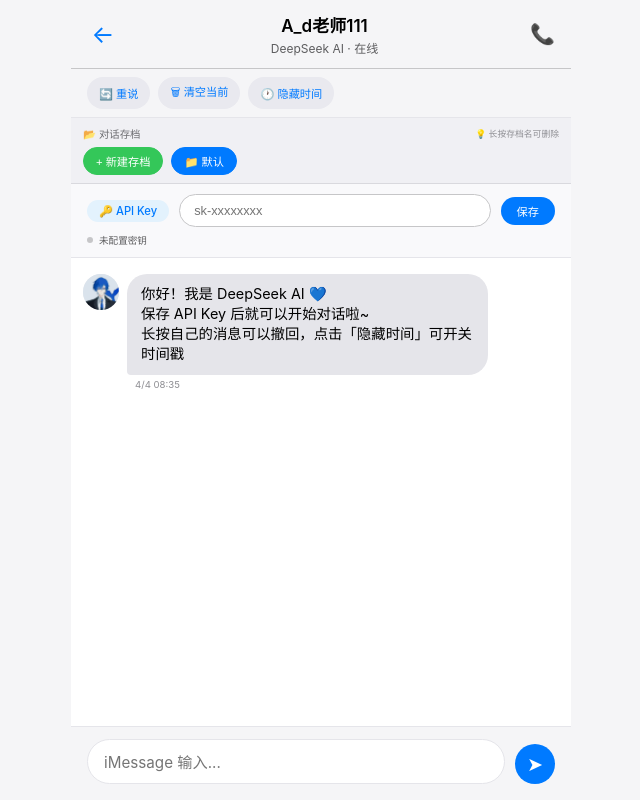
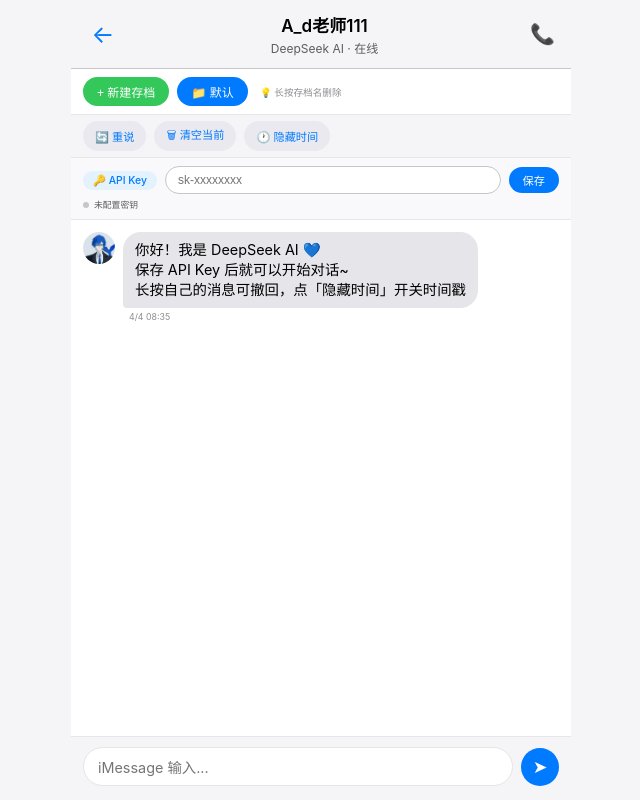
Before and after one commit to Ugu0u0/ds, a plain HTML site: page index.html in a window 1280 px wide. Shown: the whole page, without its empty margins (319-959 px from the left). Drawn offline with Linux system fonts and the light colour scheme.

Commit message:
Update index.html

```diff
--- a/index.html
+++ b/index.html
@@ -67,8 +67,44 @@
             cursor: pointer;
         }
 
+        /* 存档栏 - 放在最顶部下面 */
+        .archive-bar {
+            background: #ffffff;
+            padding: 8px 12px;
+            border-bottom: 0.5px solid #e5e5ea;
+            flex-shrink: 0;
+            overflow-x: auto;
+            white-space: nowrap;
+            display: flex;
+            gap: 8px;
+            align-items: center;
+        }
+        .archive-btn {
+            background: #e9e9ef;
+            border: none;
+            padding: 6px 14px;
+            border-radius: 20px;
+            font-size: 0.75rem;
+            color: #007aff;
+            cursor: pointer;
+            display: inline-block;
+        }
+        .archive-btn.active {
+            background: #007aff;
+            color: white;
+        }
+        .new-archive-btn {
+            background: #34c759;
+            color: white;
+        }
+        .archive-tip {
+            font-size: 0.6rem;
+            color: #8e8e93;
+            margin-left: 4px;
+        }
+
         .action-bar {
-            padding: 8px 16px;
+            padding: 6px 12px;
             background: #f5f5f7;
             display: flex;
             gap: 8px;
@@ -79,7 +115,7 @@
         .action-btn {
             background: #e9e9ef;
             border: none;
-            padding: 6px 12px;
+            padding: 5px 12px;
             border-radius: 20px;
             font-size: 0.7rem;
             font-weight: 500;
@@ -88,96 +124,48 @@
         }
         .action-btn:active { background: #d1d1d6; }
 
-        /* 存档栏 - 独立显眼区域 */
-        .archive-section {
-            background: #f0f0f4;
+        .api-section {
             padding: 8px 12px;
-            border-bottom: 0.5px solid #d9d9de;
-            flex-shrink: 0;
-        }
-        .archive-label {
-            font-size: 0.65rem;
-            color: #6c6c70;
-            margin-bottom: 6px;
-            display: flex;
-            justify-content: space-between;
-            align-items: center;
-        }
-        .archive-buttons {
-            display: flex;
-            gap: 8px;
-            flex-wrap: wrap;
-            align-items: center;
-        }
-        .archive-btn {
-            background: white;
-            border: 0.5px solid #c6c6c8;
-            padding: 5px 12px;
-            border-radius: 16px;
-            font-size: 0.7rem;
-            color: #007aff;
-            cursor: pointer;
-            white-space: nowrap;
-        }
-        .archive-btn.active {
-            background: #007aff;
-            color: white;
-            border-color: #007aff;
-        }
-        .new-archive-btn {
-            background: #34c759;
-            border-color: #34c759;
-            color: white;
-        }
-        .delete-hint {
-            font-size: 0.55rem;
-            color: #8e8e93;
-        }
-
-        .api-section {
-            padding: 10px 16px;
             background: #f9f9fb;
             border-bottom: 0.5px solid #e5e5ea;
             flex-shrink: 0;
         }
         .api-input-group {
             display: flex;
-            gap: 10px;
+            gap: 8px;
             align-items: center;
         }
         .api-input-group label {
-            font-size: 0.7rem;
+            font-size: 0.65rem;
             font-weight: 500;
             color: #007aff;
             background: #e3f2fd;
-            padding: 4px 12px;
+            padding: 3px 10px;
             border-radius: 20px;
         }
         #apiKeyInput {
             flex: 1;
-            padding: 8px 14px;
+            padding: 6px 12px;
             border: 0.5px solid #c6c6c8;
             border-radius: 28px;
-            font-size: 0.8rem;
+            font-size: 0.75rem;
             background: white;
             outline: none;
         }
-        #apiKeyInput:focus { border-color: #007aff; }
         .save-key-btn {
             background: #007aff;
             border: none;
-            padding: 6px 16px;
+            padding: 5px 14px;
             border-radius: 30px;
             color: white;
-            font-weight: 500;
             font-size: 0.7rem;
         }
         .status-badge {
-            margin-top: 6px;
-            font-size: 0.6rem;
+            margin-top: 4px;
+            font-size: 0.55rem;
             display: flex;
             align-items: center;
-            gap: 6px;
+            gap: 5px;
             color: #5c5c5e;
         }
         .status-dot {
@@ -190,15 +178,15 @@
         .clear-btn {
             background: none;
             border: none;
-            font-size: 0.6rem;
+            font-size: 0.55rem;
             color: #007aff;
-            margin-left: 12px;
+            margin-left: 8px;
         }
 
         .chat-messages {
             flex: 1;
             overflow-y: auto;
-            padding: 16px 12px;
+            padding: 12px;
             display: flex;
             flex-direction: column;
             gap: 8px;
@@ -208,7 +196,6 @@
             gap: 8px;
             max-width: 85%;
             animation: fadeIn 0.2s ease;
-            position: relative;
         }
         @keyframes fadeIn { from { opacity: 0; transform: translateY(6px); } to { opacity: 1; transform: translateY(0); } }
         .user-message { align-self: flex-end; flex-direction: row-reverse; }
@@ -223,8 +210,8 @@
         .assistant-message .message-content { align-items: flex-start; }
 
         .bubble {
-            padding: 10px 14px;
-            border-radius: 20px;
+            padding: 8px 12px;
+            border-radius: 18px;
             font-size: 0.9rem;
             line-height: 1.4;
             word-break: break-word;
@@ -241,16 +228,16 @@
         }
 
         .timestamp {
-            font-size: 0.6rem;
+            font-size: 0.55rem;
             color: #8e8e93;
-            margin-top: 4px;
-            margin-left: 8px;
-            margin-right: 8px;
+            margin-top: 3px;
+            margin-left: 6px;
+            margin-right: 6px;
         }
 
         .avatar {
-            width: 36px;
-            height: 36px;
+            width: 32px;
+            height: 32px;
             border-radius: 50%;
             display: flex;
             align-items: center;
@@ -272,10 +259,9 @@
         .recall-message .bubble {
             background: #e9e9ef;
             color: #8e8e93;
-            font-size: 0.7rem;
+            font-size: 0.65rem;
             text-align: center;
-            padding: 6px 12px;
-            border-radius: 20px;
+            padding: 5px 10px;
         }
 
         .context-menu {
@@ -286,42 +272,39 @@
             padding: 8px 0;
             z-index: 1000;
             display: none;
-            min-width: 140px;
+            min-width: 130px;
         }
         .context-menu button {
             display: block;
             width: 100%;
-            padding: 10px 16px;
+            padding: 8px 14px;
             border: none;
             background: none;
             text-align: left;
             font-size: 0.85rem;
             cursor: pointer;
         }
-        .context-menu button:active { background: #e5e5ea; }
 
         .typing-indicator {
             display: flex;
             gap: 4px;
-            padding: 8px 12px;
+            padding: 6px 10px;
         }
         .typing-indicator span {
-            width: 7px;
-            height: 7px;
+            width: 6px;
+            height: 6px;
             background: #8e8e93;
             border-radius: 50%;
             animation: blink 1.4s infinite;
         }
-        .typing-indicator span:nth-child(2) { animation-delay: 0.2s; }
-        .typing-indicator span:nth-child(3) { animation-delay: 0.4s; }
         @keyframes blink { 0%,60%,100%{ opacity:0.3; } 30%{ opacity:1; } }
 
         .input-area {
-            padding: 12px 16px 16px;
+            padding: 10px 12px 14px;
             background: #f5f5f7;
             border-top: 0.5px solid #e5e5ea;
             display: flex;
-            gap: 10px;
+            gap: 8px;
             align-items: flex-end;
             flex-shrink: 0;
         }
@@ -333,26 +316,26 @@
         }
         #messageInput {
             width: 100%;
-            padding: 10px 16px;
+            padding: 8px 14px;
             border: none;
             background: transparent;
             border-radius: 28px;
-            font-size: 0.95rem;
+            font-size: 0.9rem;
             resize: none;
             font-family: inherit;
             outline: none;
         }
         #sendBtn {
             background: #007aff;
-            width: 40px;
-            height: 40px;
-            border-radius: 40px;
+            width: 38px;
+            height: 38px;
+            border-radius: 38px;
             display: flex;
             align-items: center;
             justify-content: center;
             border: none;
             color: white;
-            font-size: 1.2rem;
+            font-size: 1.1rem;
             cursor: pointer;
         }
         #sendBtn.disabled { background: #c6c6c8; pointer-events: none; }
@@ -360,6 +343,7 @@
 </head>
 <body>
 <div class="app-container">
+    <!-- 顶部导航栏 -->
     <div class="chat-header">
         <div class="back-btn" onclick="history.back()">←</div>
         <div class="header-info">
@@ -369,21 +353,16 @@
         <div class="call-btn">📞</div>
     </div>
 
+    <!-- ========== 存档栏：放在这里，一定看得到 ========== -->
+    <div class="archive-bar" id="archiveBar">
+        <button class="archive-btn new-archive-btn" id="newArchiveBtn">+ 新建存档</button>
+        <span class="archive-tip">💡 长按存档名可删除</span>
+    </div>
+
     <div class="action-bar">
         <button class="action-btn" id="regenerateBtn">🔄 重说</button>
         <button class="action-btn" id="clearChatBtn">🗑 清空当前</button>
         <button class="action-btn" id="toggleTimestampBtn">🕐 隐藏时间</button>
-    </div>
-
-    <!-- 存档区域 - 现在清晰可见 -->
-    <div class="archive-section">
-        <div class="archive-label">
-            <span>📂 对话存档</span>
-            <span class="delete-hint">💡 长按存档名可删除</span>
-        </div>
-        <div class="archive-buttons" id="archiveButtons">
-            <button class="archive-btn new-archive-btn" id="newArchiveBtn">+ 新建存档</button>
-        </div>
     </div>
 
     <div class="api-section">
@@ -428,7 +407,7 @@
     const toggleTimestampBtn = document.getElementById('toggleTimestampBtn');
     const contextMenu = document.getElementById('contextMenu');
     const recallMsgBtn = document.getElementById('recallMsgBtn');
-    const archiveButtonsDiv = document.getElementById('archiveButtons');
+    const archiveBar = document.getElementById('archiveBar');
     const newArchiveBtn = document.getElementById('newArchiveBtn');
 
     // ========== 全局变量 ==========
@@ -442,7 +421,6 @@
     let conversationHistory = [];
     let lastUserMessage = null;
 
-    // ========== 辅助函数 ==========
     function getCurrentTimeString() {
         const now = new Date();
         return `${now.getMonth()+1}/${now.getDate()} ${now.getHours().toString().padStart(2,'0')}:${now.getMinutes().toString().padStart(2,'0')}`;
@@ -503,7 +481,7 @@
     }
 
     function createNewArchive() {
-        const newId = 'archive_' + Date.now();
+        const newId = '存档_' + new Date().toLocaleTimeString().replace(/:/g, '-');
         archives[newId] = { history: [], lastUserMessage: null };
         currentArchiveId = newId;
         conversationHistory = [];
@@ -515,10 +493,10 @@
 
     function deleteArchive(archiveId) {
         if (archiveId === 'default') {
-            alert('默认存档不能删除，但可以清空内容');
+            alert('默认存档不能删除');
             return;
         }
-        if (confirm(`确定删除存档「${archiveId.slice(8, 20)}」吗？`)) {
+        if (confirm(`删除存档「${archiveId}」？`)) {
             delete archives[archiveId];
             if (currentArchiveId === archiveId) {
                 currentArchiveId = 'default';
@@ -532,24 +510,22 @@
     }
 
     function updateArchiveButtons() {
-        archiveButtonsDiv.innerHTML = '';
-        // 新建按钮
+        // 保留新建按钮和提示
+        archiveBar.innerHTML = '';
         const newBtn = document.createElement('button');
         newBtn.className = 'archive-btn new-archive-btn';
         newBtn.textContent = '+ 新建存档';
         newBtn.onclick = createNewArchive;
-        archiveButtonsDiv.appendChild(newBtn);
+        archiveBar.appendChild(newBtn);
 
-        // 显示所有存档
         for (let id in archives) {
             const btn = document.createElement('button');
             btn.className = 'archive-btn' + (currentArchiveId === id ? ' active' : '');
-            let displayName = id === 'default' ? '📁 默认' : id.slice(8, 20);
+            let displayName = id === 'default' ? '📁 默认' : (id.length > 12 ? id.slice(0, 10) + '..' : id);
             btn.textContent = displayName;
             btn.onclick = (function(archiveId) {
                 return function() { loadArchive(archiveId); };
             })(id);
-            // 长按删除（非默认存档）
             if (id !== 'default') {
                 btn.oncontextmenu = (function(archiveId) {
                     return function(e) {
@@ -558,8 +534,12 @@
                     };
                 })(id);
             }
-            archiveButtonsDiv.appendChild(btn);
+            archiveBar.appendChild(btn);
         }
+        const tipSpan = document.createElement('span');
+        tipSpan.className = 'archive-tip';
+        tipSpan.textContent = '💡 长按存档名删除';
+        archiveBar.appendChild(tipSpan);
     }
 
     // ========== 消息渲染 ==========
@@ -654,7 +634,7 @@
             const welcome = document.createElement('div');
             welcome.className = 'message assistant-message';
             const timestampHtml = showTimestamp ? `<div class="timestamp">${getCurrentTimeString()}</div>` : '';
-            welcome.innerHTML = `<div class="avatar"><img src="d老师111.jpeg" alt="AI"></div><div class="message-content"><div class="bubble">你好！我是 DeepSeek AI 💙<br>保存 API Key 后就可以开始对话啦~<br>长按自己的消息可以撤回，点击「隐藏时间」可开关时间戳</div>${timestampHtml}</div>`;
+            welcome.innerHTML = `<div class="avatar"><img src="d老师111.jpeg" alt="AI"></div><div class="message-content"><div class="bubble">你好！我是 DeepSeek AI 💙<br>保存 API Key 后就可以开始对话~<br>长按自己的消息可撤回，点「隐藏时间」开关时间戳</div>${timestampHtml}</div>`;
             chatMessagesDiv.appendChild(welcome);
         } else {
             conversationHistory.forEach(msg => {
@@ -749,7 +729,7 @@
 
     function clearCurrentConversation() {
         if (isLoading) return;
-        if (confirm('确定清空当前存档的所有对话吗？')) {
+        if (confirm('清空当前存档？')) {
             conversationHistory = [];
             lastUserMessage = null;
             renderFullHistory();
@@ -763,7 +743,7 @@
         renderFullHistory();
     }
 
-    // ========== API 密钥逻辑 ==========
+    // ========== API 密钥 ==========
     function updateApiKeyUI() {
         const stored = localStorage.getItem('deepseek_api_key');
         if (stored && stored.startsWith('sk-')) {
```
